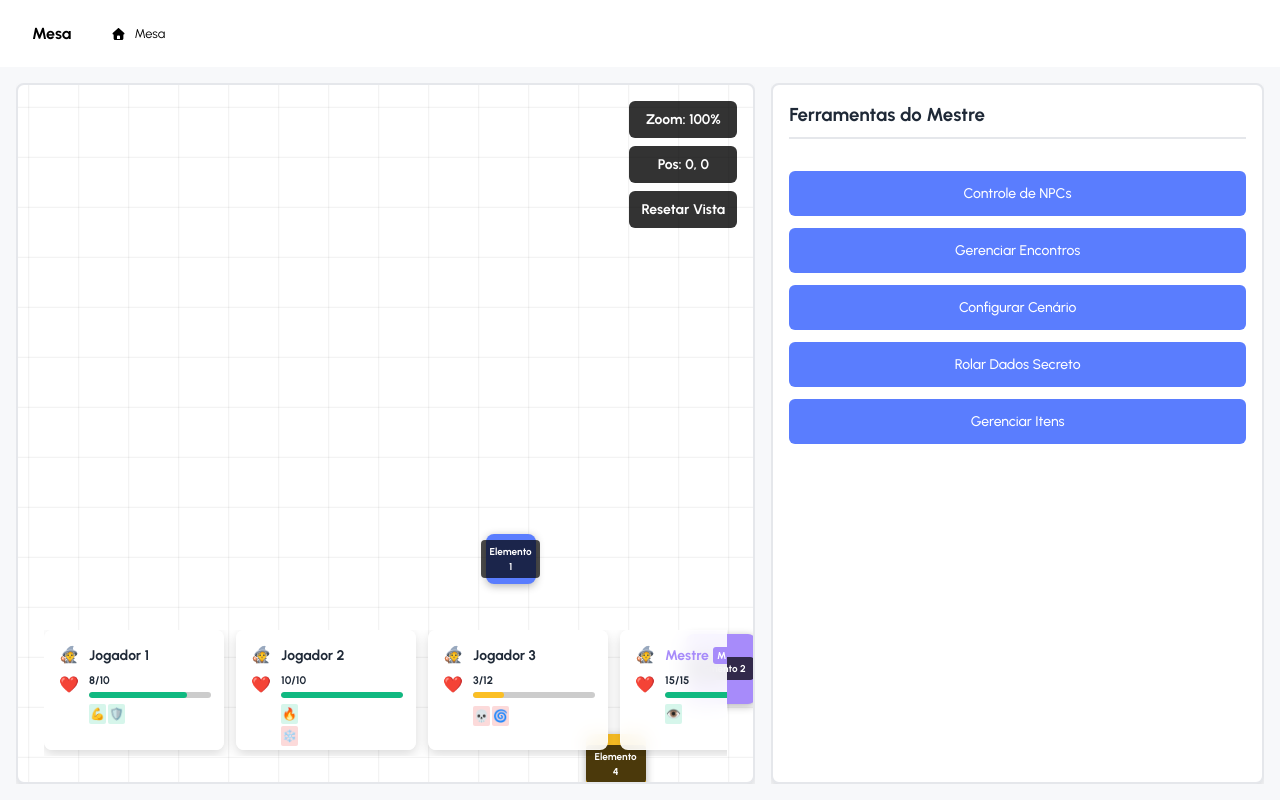
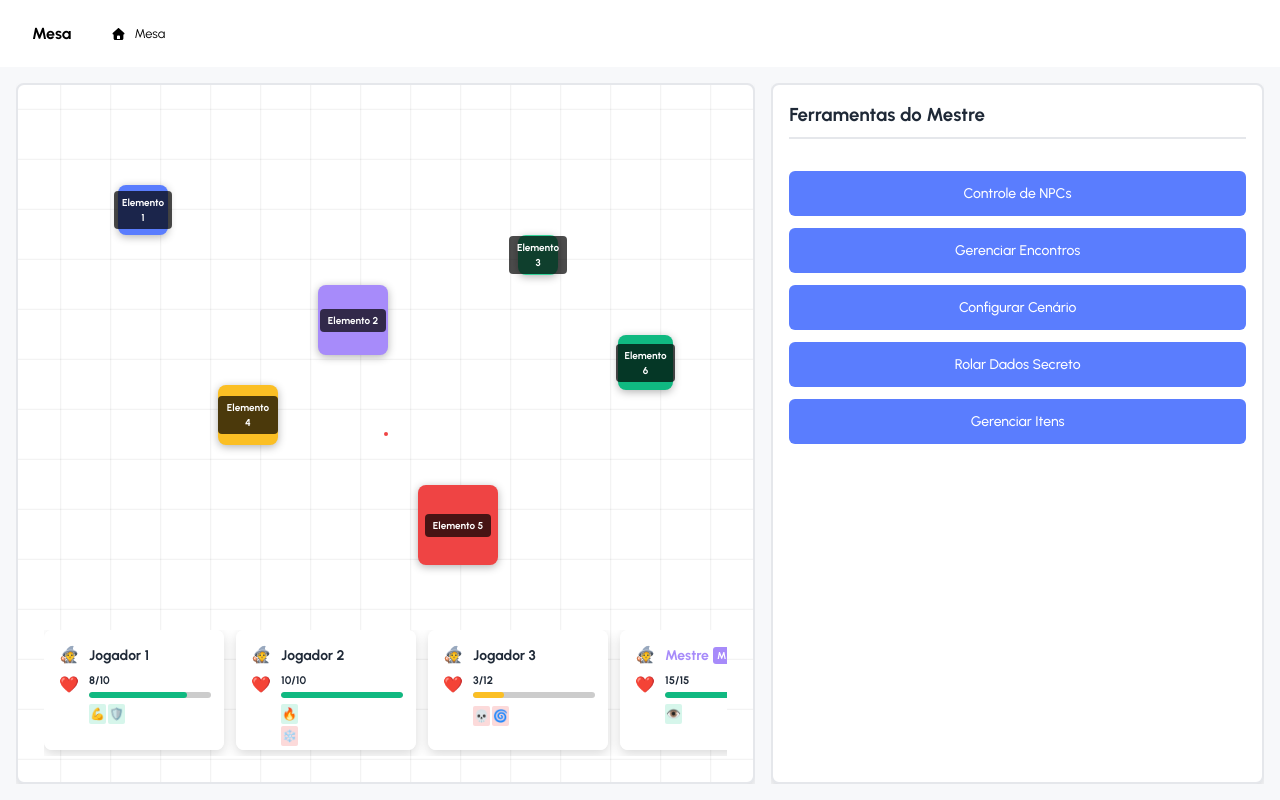
Before and after one commit to BryanChemp/mesa-app, a React (Vite) app: page / in a window 1280 px wide. Built offline with nearby package versions, Linux system fonts and the light colour scheme.

Commit message:
Adding canvas store and improving zoom method

```diff
--- a/package.json
+++ b/package.json
@@ -16,7 +16,8 @@
     "react": "^19.2.0",
     "react-dom": "^19.2.0",
     "react-router-dom": "^7.9.6",
-    "styled-components": "^6.1.19"
+    "styled-components": "^6.1.19",
+    "zustand": "^5.0.8"
   },
   "devDependencies": {
     "@eslint/js": "^9.39.1",
--- a/src/features/app/Board/Board.feature.tsx
+++ b/src/features/app/Board/Board.feature.tsx
@@ -1,16 +1,8 @@
 import React from 'react';
 import styled from 'styled-components';
-import { useCanvasNavigation } from './hooks/useCanvasNavigation';
+import Canvas from '../Canvas/Canvas';
 
 export const Board: React.FC = () => {
-  const {
-    zoom,
-    position,
-    isDragging,
-    containerRef,
-    handleMouseDown,
-    resetView,
-  } = useCanvasNavigation();
 
   const testElements = [
     { id: 1, x: 100, y: 100, size: 50, color: '#5A7DFE', label: 'Elemento 1' },
@@ -22,17 +14,8 @@ export const Board: React.FC = () => {
   ];
 
   return (
-    <Container
-      ref={containerRef}
-      onMouseDown={handleMouseDown}
-      $isDragging={isDragging}
-    >
-      <CanvasContainer
-        style={{
-          transform: `scale(${zoom}) translate(${position.x}px, ${position.y}px)`,
-          transformOrigin: 'center center'
-        }}
-      >
+    <Container>
+      <Canvas>
         <Grid />
 
         {testElements.map(element => (
@@ -51,24 +34,12 @@ export const Board: React.FC = () => {
         ))}
 
         <CenterPoint />
-      </CanvasContainer>
-
-      <Controls>
-        <ZoomIndicator>
-          Zoom: {(zoom * 100).toFixed(0)}%
-        </ZoomIndicator>
-        <PositionIndicator>
-          Pos: {position.x.toFixed(0)}, {position.y.toFixed(0)}
-        </PositionIndicator>
-        <ResetButton onClick={resetView}>
-          Resetar Vista
-        </ResetButton>
-      </Controls>
+      </Canvas>
     </Container>
   );
 };
 
-const Container = styled.div<{ $isDragging: boolean }>`
+const Container = styled.div<{ $isDragging?: boolean }>`
   flex: 1;
   height: 100%;
   background-color: ${props => props.theme.colors.card};
@@ -86,19 +57,6 @@ const Container = styled.div<{ $isDragging: boolean }>`
   &:active {
     cursor: grabbing;
   }
-`;
-
-const CanvasContainer = styled.div`
-  position: absolute;
-  top: 50%;
-  left: 50%;
-  transform: translate(-50%, -50%);
-  width: 100%;
-  height: 100%;
-  transition: transform 0.1s ease;
-  display: flex;
-  align-items: center;
-  justify-content: center;
 `;
 
 const Grid = styled.div`
@@ -146,49 +104,3 @@ const CenterPoint = styled.div`
   border-radius: 50%;
   transform: translate(-50%, -50%);
 `;
-
-const Controls = styled.div`
-  position: absolute;
-  top: 16px;
-  right: 16px;
-  display: flex;
-  flex-direction: column;
-  gap: 8px;
-  z-index: 10;
-`;
-
-const ZoomIndicator = styled.div`
-  background: rgba(0, 0, 0, 0.8);
-  color: white;
-  padding: 8px 12px;
-  border-radius: 6px;
-  font-size: 14px;
-  font-weight: bold;
-  text-align: center;
-`;
-
-const PositionIndicator = styled.div`
-  background: rgba(0, 0, 0, 0.8);
-  color: white;
-  padding: 8px 12px;
-  border-radius: 6px;
-  font-size: 14px;
-  font-weight: bold;
-  text-align: center;
-`;
-
-const ResetButton = styled.button`
-  background: rgba(0, 0, 0, 0.8);
-  color: white;
-  border: none;
-  padding: 8px 12px;
-  border-radius: 6px;
-  font-size: 14px;
-  font-weight: bold;
-  cursor: pointer;
-  transition: background 0.2s ease;
-
-  &:hover {
-    background: rgba(0, 0, 0, 0.9);
-  }
-`;
--- /dev/null
+++ b/src/features/app/Canvas/Canvas.tsx
@@ -0,0 +1,55 @@
+import { useRef, type FC, type PropsWithChildren } from "react"
+import styled from "styled-components"
+import { useCanvasStore } from "../../../stores/useCanvasStore"
+import { useCanvasZoom } from "./hooks/useCanvasZoom"
+import { useCanvasPan } from "./hooks/useCanvasPan"
+
+const Canvas: FC<PropsWithChildren> = ({ children }) => {
+  const { offset, scale } = useCanvasStore()
+
+  const containerRef = useRef<HTMLDivElement>(null)
+
+  useCanvasZoom(containerRef)
+  const { startDrag, stopDrag, onDrag } = useCanvasPan()
+
+  return (
+    <Container
+      ref={containerRef}
+      tabIndex={0}
+      onMouseDown={startDrag}
+      onMouseUp={stopDrag}
+      onMouseLeave={stopDrag}
+      onMouseMove={onDrag}
+    >
+      <CanvasWrapper
+        style={{
+          transform: `translate(${offset.x}px, ${offset.y}px) scale(${scale})`,
+          transformOrigin: "0 0",
+        }}
+      >
+        {children}
+      </CanvasWrapper>
+    </Container>
+  )
+}
+
+export default Canvas
+
+const Container = styled.div`
+  flex: 1;
+  width: 100%;
+  height: 100%;
+  display: flex;
+  overflow: hidden;
+  position: relative;
+  outline: none;
+`
+
+const CanvasWrapper = styled.div`
+  position: absolute;
+  top: 0;
+  left: 0;
+  width: 100%;
+  height: 100%;
+  transform-origin: 0 0;
+`
--- /dev/null
+++ b/src/features/app/Canvas/hooks/useCanvasPan.ts
@@ -0,0 +1,29 @@
+import { useRef } from "react"
+import { useCanvasStore } from "../../../../stores/useCanvasStore"
+
+export function useCanvasPan() {
+  const { dragging, setDragging, moveOffset } = useCanvasStore()
+
+  const canMoveCanvas =  true
+  const lastPos = useRef({ x: 0, y: 0 })
+
+  const startDrag = (e: React.MouseEvent) => {
+    if (canMoveCanvas) {
+      setDragging(true)
+      lastPos.current = { x: e.clientX, y: e.clientY }
+      e.preventDefault()
+    }
+  }
+
+  const stopDrag = () => setDragging(false)
+
+  const onDrag = (e: React.MouseEvent) => {
+    if (!dragging) return
+    const dx = e.clientX - lastPos.current.x
+    const dy = e.clientY - lastPos.current.y
+    lastPos.current = { x: e.clientX, y: e.clientY }
+    moveOffset(dx, dy)
+  }
+
+  return { startDrag, stopDrag, onDrag }
+}
--- /dev/null
+++ b/src/features/app/Canvas/hooks/useCanvasZoom.ts
@@ -0,0 +1,24 @@
+import { useEffect } from "react"
+import { useCanvasStore } from "../../../../stores/useCanvasStore"
+
+export function useCanvasZoom(containerRef: React.RefObject<HTMLDivElement | null>) {
+  const { zoomAt } = useCanvasStore()
+
+  useEffect(() => {
+    const el = containerRef.current
+    if (!el) return
+
+    const handleWheel = (e: WheelEvent) => {
+      e.preventDefault()
+      zoomAt(
+        e.clientX - el.getBoundingClientRect().left,
+        e.clientY - el.getBoundingClientRect().top,
+        e.deltaY,
+        el.getBoundingClientRect()
+      )
+    }
+
+    el.addEventListener("wheel", handleWheel, { passive: false })
+    return () => el.removeEventListener("wheel", handleWheel)
+  }, [zoomAt, containerRef])
+}
--- /dev/null
+++ b/src/stores/useCanvasStore.ts
@@ -0,0 +1,48 @@
+import { create } from "zustand"
+
+type Offset = { x: number; y: number }
+
+type CanvasState = {
+  offset: Offset
+  scale: number
+  dragging: boolean
+  setOffset: (offset: Offset) => void
+  moveOffset: (dx: number, dy: number) => void
+  setScale: (scale: number) => void
+  zoomAt: (mx: number, my: number, deltaY: number, containerRect: DOMRect) => void
+  setDragging: (dragging: boolean) => void
+}
+
+export const useCanvasStore = create<CanvasState>((set, get) => ({
+  offset: { x: 0, y: 0 },
+  scale: 1,
+  dragging: false,
+
+  setOffset: (offset) => set({ offset }),
+  moveOffset: (dx, dy) =>
+    set((state) => ({ offset: { x: state.offset.x + dx, y: state.offset.y + dy } })),
+
+  setScale: (scale) => set({ scale }),
+
+  zoomAt: (mx, my, deltaY) => {
+    const zoomIntensity = 0.07
+    const factor = deltaY < 0 ? 1 + zoomIntensity : 1 - zoomIntensity
+
+    const prevScale = get().scale
+    const nextScale = Math.min(Math.max(prevScale * factor, 0.1), 5)
+
+    const prevOffset = get().offset
+    const x = (mx - prevOffset.x) / prevScale
+    const y = (my - prevOffset.y) / prevScale
+
+    set({
+      scale: nextScale,
+      offset: {
+        x: mx - x * nextScale,
+        y: my - y * nextScale,
+      },
+    })
+  },
+
+  setDragging: (dragging) => set({ dragging }),
+}))
```
Also changed, not shown: 1 other file (tests, documents, lock files or other folders).
